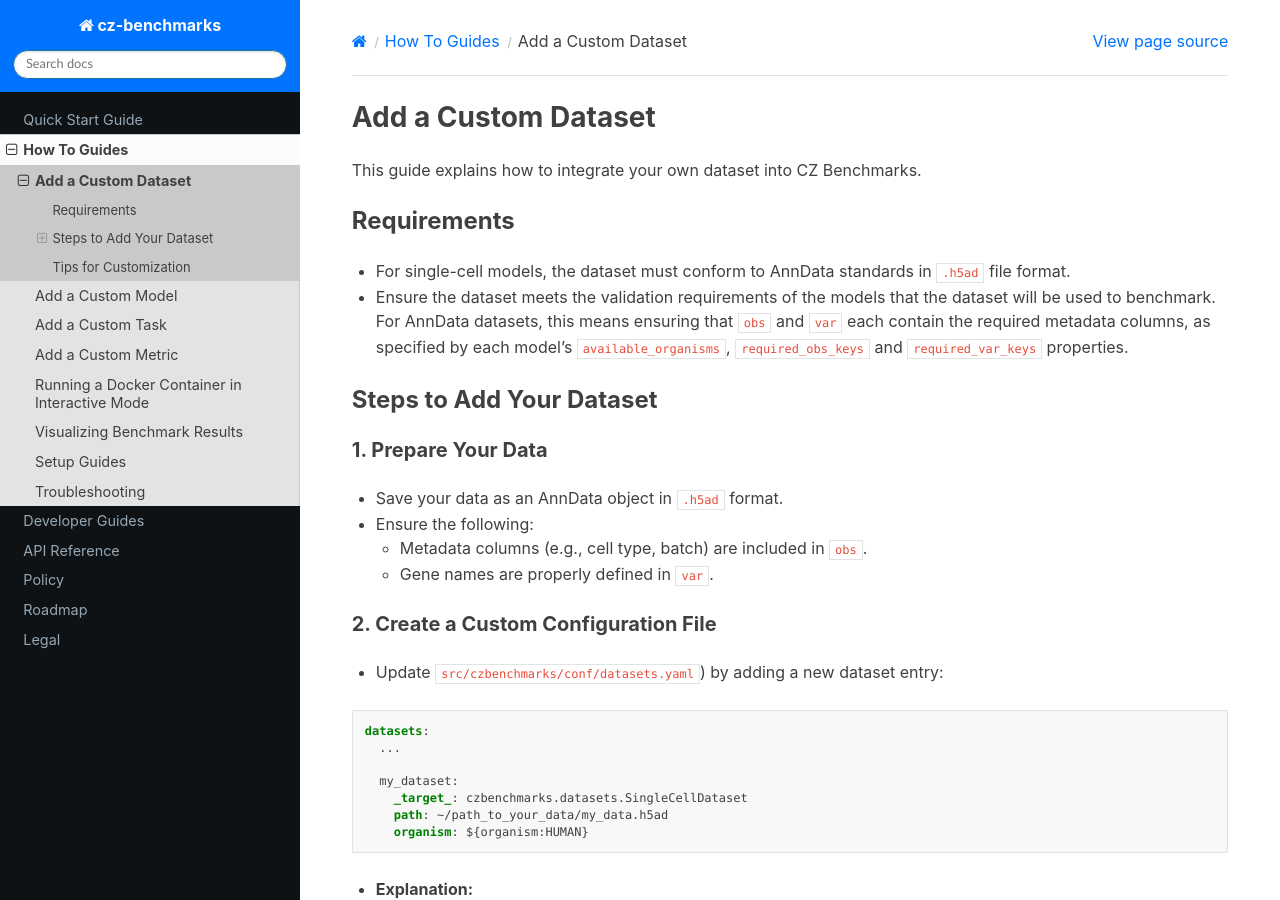
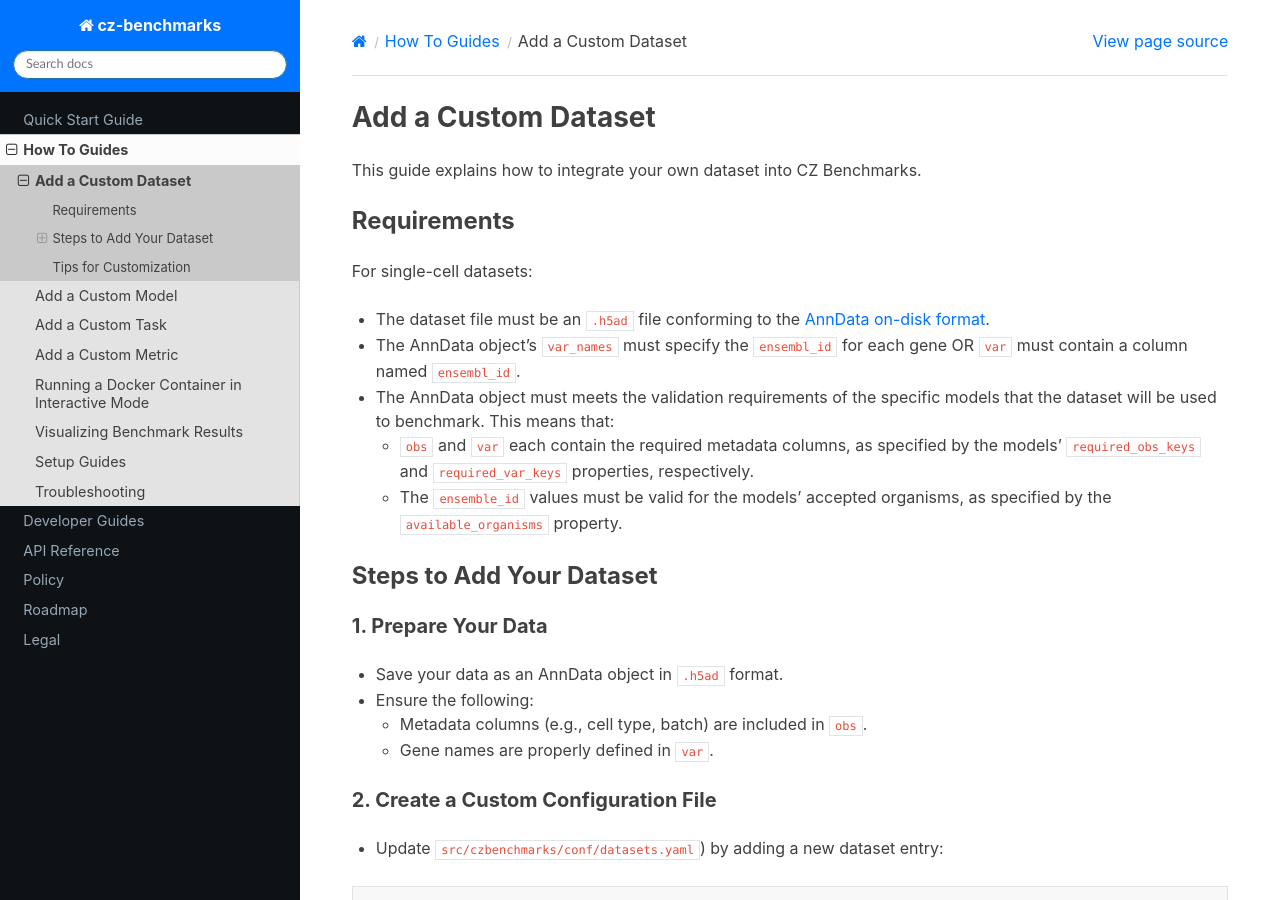
Before and after one commit to chanzuckerberg/cz-benchmarks, a Sphinx documentation site: the page built from docs/source/how_to_guides/add_custom_dataset.md, in a window 1280 px wide and 900 px high. Built offline with Sphinx 7.4.7 and the Read the Docs theme 3.1.0, drawn with Linux system fonts in a browser that asks for light colours; pages that are not in the unit, such as notebooks, are missing from menus.

Commit message:
clarify dataset requirements

```diff
--- a/docs/source/how_to_guides/add_custom_dataset.md
+++ b/docs/source/how_to_guides/add_custom_dataset.md
@@ -4,8 +4,12 @@
 
 ## Requirements
 
-- For single-cell models, the dataset must conform to AnnData standards in `.h5ad` file format.
-- Ensure the dataset meets the validation requirements of the models that the dataset will be used to benchmark. For AnnData datasets, this means ensuring that `obs` and `var` each contain the required metadata columns, as specified by each model's `available_organisms`, `required_obs_keys` and `required_var_keys` properties.
+For single-cell datasets:
+- The dataset file must be an `.h5ad` file conforming to the [AnnData on-disk format](https://anndata.readthedocs.io/en/latest/fileformat-prose.html#on-disk-format).
+- The AnnData object's `var_names` must specify the `ensembl_id` for each gene OR `var` must contain a column named `ensembl_id`.
+- The AnnData object must meets the validation requirements of the specific models that the dataset will be used to benchmark. This means that:
+    - `obs` and `var` each contain the required metadata columns, as specified by the models' `required_obs_keys` and `required_var_keys` properties, respectively.
+    - The `ensemble_id` values must be valid for the models' accepted organisms, as specified by the `available_organisms` property.
 
 
 ## Steps to Add Your Dataset
```
